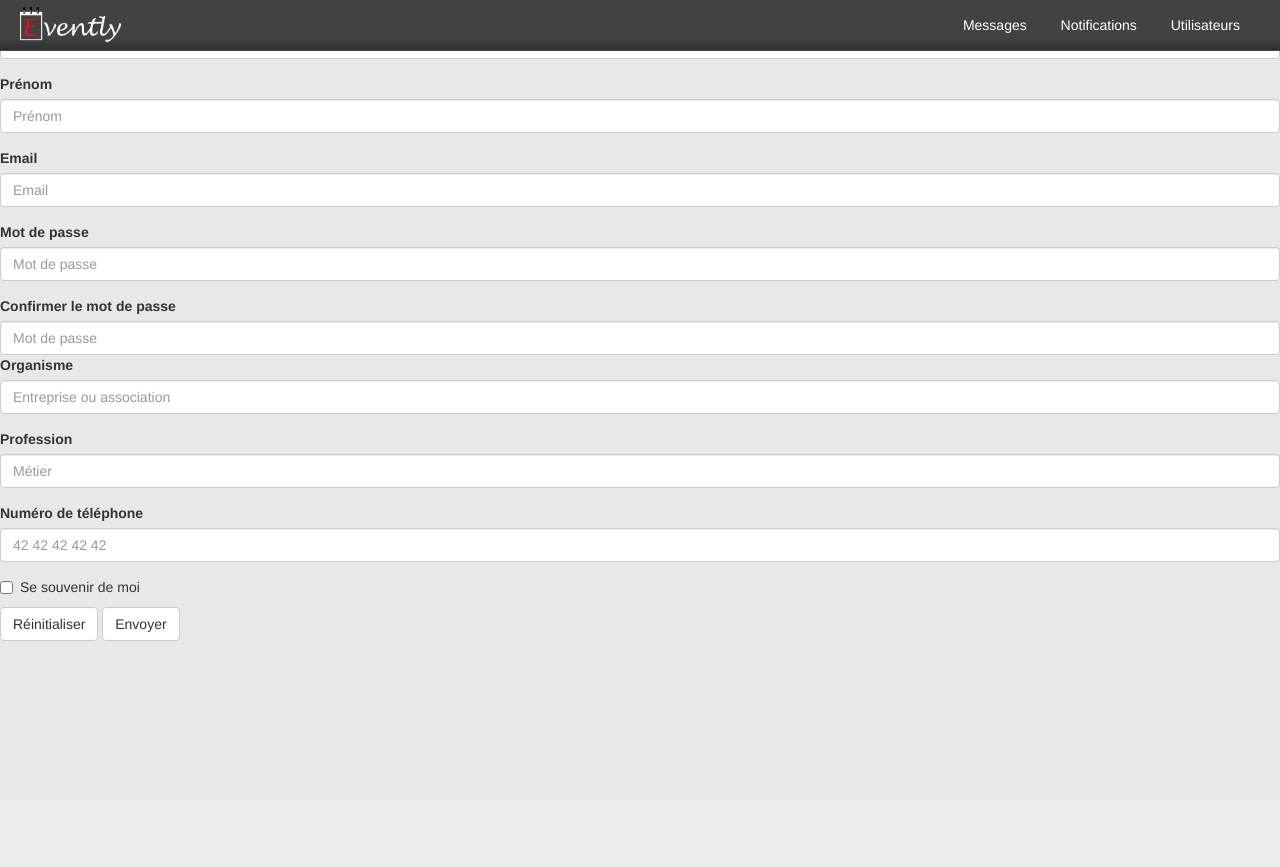
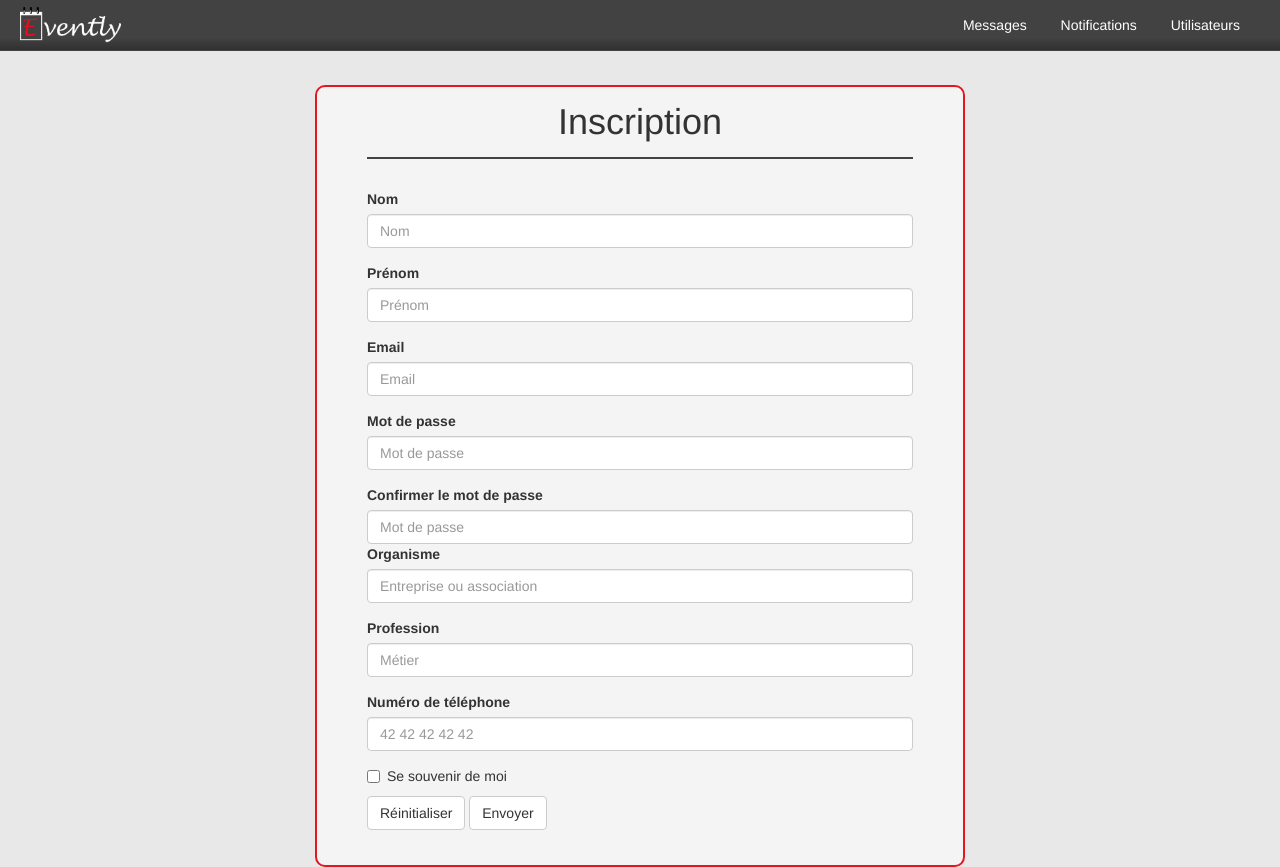
Before and after one commit to byjuw/Evently, a PHP site: page /inscription.php in a window 1280 px wide. Before the commit the page ends 641 px from the top, so only its background shows below. Run offline with PHP 8.4, Linux system fonts and the light colour scheme.

Commit message:
Màj calendrier + Mep form inscription
Mise à jour calendrier : Fonctionnel peu importe la date
Design à finaliser

Mep CSS sur page inscription

```diff
--- a/Eventlysite/CSS/calendrier.css
+++ b/Eventlysite/CSS/calendrier.css
@@ -4,7 +4,7 @@
 }
 
 #firstSemaine {
-	margin-left: 15px;
+	/*margin-left: 15px;*/
 }
 
 span {
@@ -15,8 +15,13 @@ span {
 	color: white;
 }
 
+
+#calendrier {
+	margin-top: 80px;
+}
+
 #aujour {
-	background-color: red;
+	background-color: #e41720;
 }
 
 .journee {
@@ -24,6 +29,11 @@ span {
 	background-color: #d5d5d5;
 }
 
-.jour {
+.jour, .moisPrecedent {
 	margin: 0 5px 10px 5px;
 }
+
+h1 {
+	text-align: center;
+	margin: 0 0 30px !important;
+}
--- /dev/null
+++ b/Eventlysite/CSS/inscription.css
@@ -0,0 +1,17 @@
+#fondform {
+	width: 650px;
+	margin: 85px auto 0 auto;
+	padding: 10px 50px 20px 50px;
+	border: 2px solid #e41720;
+	border-radius: 10px;
+	background-color: #f4f4f4;
+}
+
+h1 {
+	border-bottom: 2px solid #424242;
+	padding: 5px 0 15px 0;
+}
+
+body {
+	height: auto;
+}
--- a/Eventlysite/CSS/main.css
+++ b/Eventlysite/CSS/main.css
@@ -36,10 +36,6 @@ nav ul{
 	color: white;
 }
 
-#calendrier {
-	margin-top: 142px;
-}
-
 body {
 	/*background-image: radial-gradient(#d17171 0%, #7a3232 100%);*/
 	background: #e8e8e8 !important;
--- a/Eventlysite/calendrier.html
+++ b/Eventlysite/calendrier.html
@@ -1,5 +1,3 @@
-<div class="fondblanc">
-	<div class="container">
+<div class="container">
 	    <script type="text/javascript">calendrier()</script>
-	</div>
 </div>
--- a/Eventlysite/forms.html
+++ b/Eventlysite/forms.html
@@ -1,3 +1,5 @@
+<div id="fondform" class="row">
+<h1>Inscription</h1>
   <form>
     <div class="form-group">
       <label for="name">Nom</label>
@@ -39,3 +41,4 @@
     <button type="submit" class="btn btn-default">Envoyer</button>
 
   </form>
+</div>
--- a/Eventlysite/inscription.php
+++ b/Eventlysite/inscription.php
@@ -7,6 +7,7 @@
 <link rel="stylesheet" type="text/css" href="css/main.css">
 <link rel="stylesheet" type="text/css" href="css/calendrier.css">
 <link rel="stylesheet" type="text/css" href="css/bootstrap.css">
+<link rel="stylesheet" type="text/css" href="css/inscription.css">
 <script type="text/javascript" src="js/calendrier.js"></script>
 
 <body>
--- a/Eventlysite/js/calendrier.js
+++ b/Eventlysite/js/calendrier.js
@@ -14,20 +14,21 @@ function calendrier()
     }
     var nbJourMois = jours_dans_moi[moi]; // var contenant le nb de jour du mois en cours
     var date_ajourdhui = jour+' '+mois[moi]+' '+annee; //var contenant la date d'aujoud'hui entière
-    dep_j = date;
-    dep_j.setDate(1);
-    if(dep_j.getDate()==2)
-    {
-        dep_j=setDate(0);
-    }
-    dep_j = dep_j.getDay();
-    document.write('<div id="calendrier"><div><div class="row">'+date_ajourdhui+'</div></div><div id="firstSemaine" class="row semaine">');
+    cpt_j = date;
+    cpt_j.setDate(1);
+    jourJ1 = cpt_j.getDay();
+    // if(cpt_j.getDate()==2)
+    // {
+    //     cpt_j=setDate(0);
+    // }
+    cpt_j = cpt_j.getDay();
+    document.write('<div id="calendrier"><div><div class="row"><h1>'+date_ajourdhui+'</h1></div></div><div id="firstSemaine" class="row semaine">');
     // document.write('<div class="row jourSemaine semaine"><div>Lundi</div><div>Mardi</div><div>Mercredi</div><div>Jeudi</div><div>Vendredi</div><div>Samedi</div><div>Dimanche</div></div>');
     sem = 0;
-    for(i=2;i<=dep_j;i++)
+    for(i=2;i<=cpt_j;i++)
     {
-        document.write('<div class="moisPrecedent"></div>');
-        // + jours_semaine[(i-2)%7] + (jours_dans_moi[moi-1]-dep_j+i)+
+        document.write('<div class="moisPrecedent"> </div>');
+        // + jours_semaine[(i-2)%7] + (jours_dans_moi[moi-1]-cpt_j+i)+
         sem++;
     }
     for(i=1;i<=nbJourMois;i++)
@@ -38,11 +39,11 @@ function calendrier()
         }
         if(jour==i)
         {
-            document.write('<div class="jour"><span id="aujour">'+ jours_semaine[(i+2)%7] + ' ' + i +'</span><div class="journee"></div></div>');
+            document.write('<div class="jour"><span id="aujour">'+ jours_semaine[(cpt_j-1)%7] + ' ' + i +'</span><div class="journee"></div></div>');
         }
         else
         {
-            document.write('<div class="jour"><span>'+ jours_semaine[(i+2)%7] + ' ' + i +'</span><div class="journee"></div></div>');
+            document.write('<div class="jour"><span>'+ jours_semaine[(cpt_j-1)%7] + ' ' + i +'</span><div class="journee"></div></div>');
         }
         sem++;
         if(sem==7)
@@ -50,6 +51,7 @@ function calendrier()
             document.write('</div>');
             sem=0;
         }
+    cpt_j++;
     }
     for(i=1;sem!=0;i++)
     {
```
Lines whose indentation alone changed are shown as unchanged.
